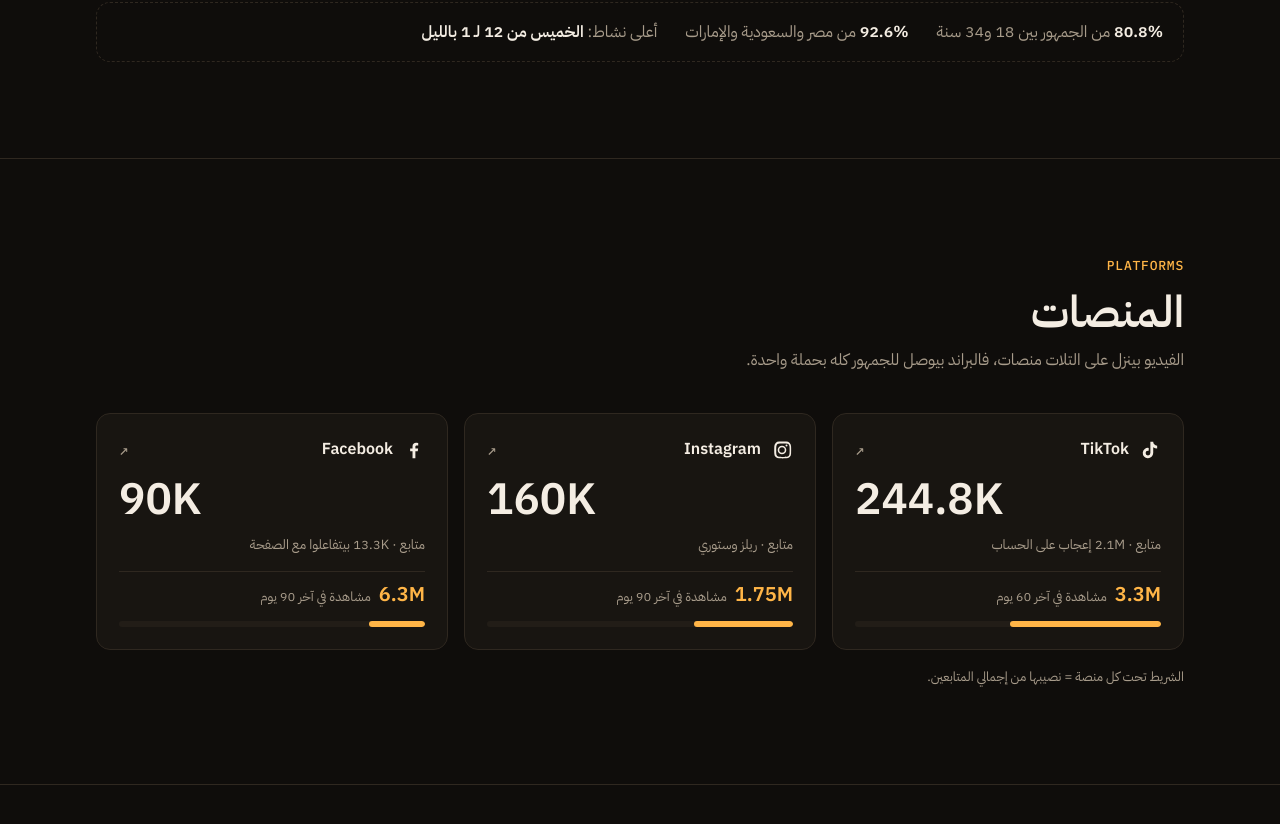
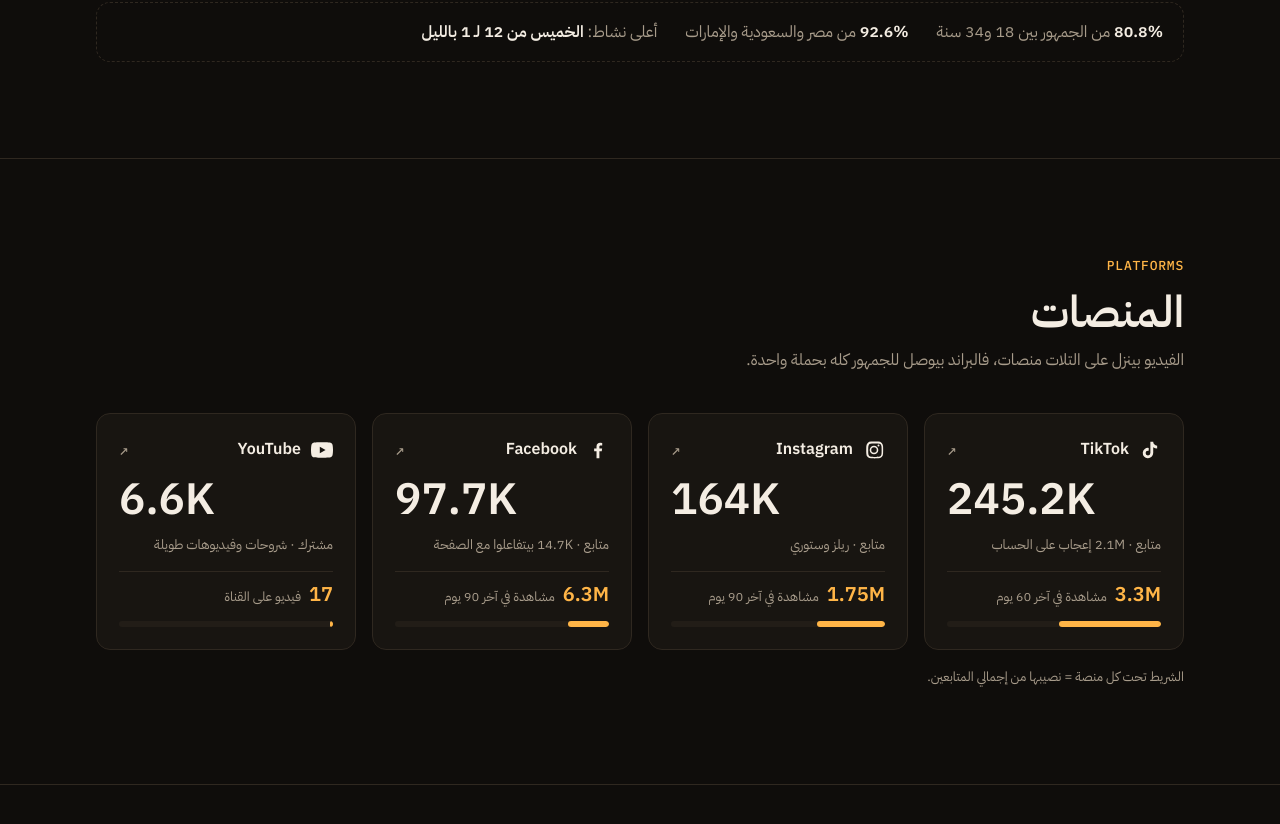
Before and after one commit to elalamyph/elalamyph.github.io, a plain HTML site: page index.html in a window 1280 px wide. Shown: the part 1956-2780 px from the top of the page. Drawn offline with Linux system fonts and the light colour scheme; a web font is replaced by a local one.

Commit message:
Verified follower counts, add YouTube, new share image
Co-Authored-By: Claude Opus 5.5 <noreply@anthropic.com>

```diff
--- a/index.html
+++ b/index.html
@@ -5,11 +5,11 @@
 <meta name="viewport" content="width=device-width, initial-scale=1, viewport-fit=cover">
 <title>محمود عثمان | Media Kit</title>
 <meta name="claude:viewport-fit-sides" content="cover">
-<meta name="description" content="ميديا كيت محمود عثمان (@elalamy_ph): صانع محتوى عربي في الذكاء الاصطناعي والتقنية. 494K+ متابع على تيك توك وإنستجرام وفيسبوك.">
+<meta name="description" content="ميديا كيت محمود عثمان (@elalamy_ph): صانع محتوى عربي في الذكاء الاصطناعي والتقنية. 513K+ متابع على تيك توك وإنستجرام وفيسبوك.">
 <meta name="theme-color" content="#0f0d0b">
 <meta property="og:type" content="website">
 <meta property="og:title" content="محمود عثمان | Media Kit">
-<meta property="og:description" content="صانع محتوى AI وتقنية · 494K+ متابع · 11M+ مشاهدة في 90 يوم">
+<meta property="og:description" content="صانع محتوى AI وتقنية · 513K+ متابع · 11M+ مشاهدة في 90 يوم">
 <meta property="og:image" content="https://elalamyph.github.io/og.jpg">
 <meta property="og:image:width" content="1200">
 <meta property="og:image:height" content="630">
@@ -203,7 +203,7 @@ section { padding-block: clamp(56px, 8vw, 96px); border-top: 1px solid var(--lin
 .why-card p { color: var(--muted); }
 
 /* platforms */
-.platforms { display: grid; grid-template-columns: repeat(3, minmax(0, 1fr)); gap: 16px; }
+.platforms { display: grid; grid-template-columns: repeat(4, minmax(0, 1fr)); gap: 16px; }
 .plat {
   display: grid; gap: 14px; padding: 22px; border-radius: var(--radius);
   background: var(--surface); border: 1px solid var(--line); text-decoration: none;
@@ -497,7 +497,10 @@ footer .wrap { display: flex; flex-wrap: wrap; justify-content: space-between; g
   .p-chip .ic { width: 30px; height: 30px; }
   .p-chip b { font-size: 15px; }
   .ribbon .wrap { grid-template-columns: repeat(2, minmax(0, 1fr)); row-gap: 26px; }
-  .why, .platforms, .aud, .services { grid-template-columns: 1fr; }
+  .why, .aud, .services { grid-template-columns: 1fr; }
+  .platforms { grid-template-columns: repeat(2, minmax(0, 1fr)); gap: 12px; }
+  .plat { padding: 16px; }
+  .plat .num { font-size: var(--step-2); }
   .gears { grid-template-columns: repeat(2, minmax(0, 1fr)); gap: 12px; }
   .ads { grid-auto-columns: 44%; }
   .pt-grid { grid-template-columns: repeat(2, minmax(0, 1fr)); }
@@ -541,7 +544,8 @@ footer .wrap { display: flex; flex-wrap: wrap; justify-content: space-between; g
   .p-card { -webkit-mask: none; mask: none; }
   .p-cut { -webkit-mask: none; mask: none; }
   .ribbon .wrap, .metrics, .tops { grid-template-columns: repeat(4, minmax(0, 1fr)); }
-  .why, .platforms, .aud, .services { grid-template-columns: repeat(3, minmax(0, 1fr)); }
+  .why, .aud, .services { grid-template-columns: repeat(3, minmax(0, 1fr)); }
+  .platforms { grid-template-columns: repeat(4, minmax(0, 1fr)); }
   .gears, .tools { grid-template-columns: repeat(3, minmax(0, 1fr)); }
   .ads { grid-template-columns: repeat(5, minmax(0, 1fr)); grid-auto-flow: row; overflow: visible; }
   .pt-grid { grid-template-columns: repeat(4, minmax(0, 1fr)); }
@@ -674,7 +678,7 @@ footer .wrap { display: flex; flex-wrap: wrap; justify-content: space-between; g
           </svg>
         </div>
         <img class="p-cut" src="portrait-3d.png" alt="محمود عثمان" width="900" height="900" fetchpriority="high">
-        <div class="p-chip chip-a"><span class="ic"><svg viewBox="0 0 24 24" aria-hidden="true"><path d="M9 11a4 4 0 1 0 0-8 4 4 0 0 0 0 8zm0 2c-3.3 0-7 1.7-7 4.5V20h14v-2.5C16 14.7 12.3 13 9 13zm7.5-2a3.5 3.5 0 1 0-1-6.9 6 6 0 0 1 0 6.8c.3.1.6.1 1 .1zm1.4 2.1A5.8 5.8 0 0 1 20 17.5V20h2v-2.5c0-2.1-1.8-3.6-4.1-4.4z"/></svg></span><span><b>494K+</b><small data-i18n="chipA">متابع على 3 منصات</small></span></div>
+        <div class="p-chip chip-a"><span class="ic"><svg viewBox="0 0 24 24" aria-hidden="true"><path d="M9 11a4 4 0 1 0 0-8 4 4 0 0 0 0 8zm0 2c-3.3 0-7 1.7-7 4.5V20h14v-2.5C16 14.7 12.3 13 9 13zm7.5-2a3.5 3.5 0 1 0-1-6.9 6 6 0 0 1 0 6.8c.3.1.6.1 1 .1zm1.4 2.1A5.8 5.8 0 0 1 20 17.5V20h2v-2.5c0-2.1-1.8-3.6-4.1-4.4z"/></svg></span><span><b>513K+</b><small data-i18n="chipA">متابع على 4 منصات</small></span></div>
         <div class="p-chip chip-b"><span class="ic"><svg viewBox="0 0 24 24" aria-hidden="true"><path d="M8 5.5v13a1 1 0 0 0 1.5.9l10.4-6.5a1 1 0 0 0 0-1.8L9.5 4.6A1 1 0 0 0 8 5.5z"/></svg></span><span><b>11M+</b><small data-i18n="chipB">مشاهدة في آخر 90 يوم</small></span></div>
       </figure>
     </div>
@@ -682,7 +686,7 @@ footer .wrap { display: flex; flex-wrap: wrap; justify-content: space-between; g
 
   <div class="ribbon" id="numbers">
     <div class="wrap">
-      <div class="big reveal" style="--i:0"><span class="num hl" data-count="494" data-suffix="K+">494K+</span><span data-i18n="r1">متابع على 3 منصات</span></div>
+      <div class="big reveal" style="--i:0"><span class="num hl" data-count="513" data-suffix="K+">513K+</span><span data-i18n="r1">متابع على 4 منصات</span></div>
       <div class="big reveal" style="--i:1"><span class="num" data-count="28.2" data-dec="1" data-suffix="M">28.2M</span><span data-i18n="r2y">مشاهدة على تيك توك في آخر سنة</span></div>
       <div class="big reveal" style="--i:2"><span class="num" data-count="11" data-suffix="M+">11M+</span><span data-i18n="r2">مشاهدة على 3 منصات في آخر 90 يوم</span></div>
       <div class="big reveal" style="--i:3"><span class="num" data-count="44" data-suffix="">44</span><span data-i18n="r3">فيديو إعلاني لبراندات</span></div>
@@ -774,30 +778,40 @@ footer .wrap { display: flex; flex-wrap: wrap; justify-content: space-between; g
             <span class="plat-name"><svg viewBox="0 0 24 24" aria-hidden="true"><path d="M16.6 5.8A4.3 4.3 0 0 1 15.5 3h-3.1v12.4a2.6 2.6 0 1 1-2.6-2.6c.3 0 .5 0 .8.1V9.7a5.7 5.7 0 1 0 4.9 5.7V9a7.3 7.3 0 0 0 4.3 1.4V7.3a4.3 4.3 0 0 1-3.2-1.5z"/></svg>TikTok</span>
             <span class="arrow" aria-hidden="true">↗</span>
           </div>
-          <span class="num" data-count="244.8" data-dec="1" data-suffix="K">244.8K</span>
+          <span class="num" data-count="245.2" data-dec="1" data-suffix="K">245.2K</span>
           <small data-i18n="tkSub">متابع · 2.1M إعجاب على الحساب</small>
           <span class="plat-views"><b class="ltr">3.3M</b><span data-i18n="pv60">مشاهدة في آخر 60 يوم</span></span>
-          <div class="share"><i style="width:49.5%;--i:0"></i></div>
+          <div class="share"><i style="width:47.7%;--i:0"></i></div>
         </a>
         <a class="plat spot reveal" style="--i:1" href="https://www.instagram.com/elalamy_ph/" target="_blank" rel="noopener">
           <div class="plat-top">
             <span class="plat-name"><svg viewBox="0 0 24 24" aria-hidden="true"><path d="M12 7.3A4.7 4.7 0 1 0 16.7 12 4.7 4.7 0 0 0 12 7.3zm0 7.7a3 3 0 1 1 3-3 3 3 0 0 1-3 3zm6-7.9a1.1 1.1 0 1 1-1.1-1.1A1.1 1.1 0 0 1 18 7.1zM21.9 8.2a5.4 5.4 0 0 0-1.5-3.9 5.5 5.5 0 0 0-3.9-1.5c-1.5-.1-6-.1-7.5 0a5.4 5.4 0 0 0-3.9 1.5A5.4 5.4 0 0 0 3.6 8.2c-.1 1.5-.1 6 0 7.5a5.4 5.4 0 0 0 1.5 3.9 5.5 5.5 0 0 0 3.9 1.5c1.5.1 6 .1 7.5 0a5.4 5.4 0 0 0 3.9-1.5 5.5 5.5 0 0 0 1.5-3.9c.1-1.5.1-6 0-7.5zM19.9 17.4a3 3 0 0 1-1.7 1.7c-1.2.5-4 .4-5.2.4s-4 .1-5.2-.4a3 3 0 0 1-1.7-1.7c-.5-1.2-.4-4-.4-5.2s-.1-4 .4-5.2a3 3 0 0 1 1.7-1.7c1.2-.5 4-.4 5.2-.4s4-.1 5.2.4a3 3 0 0 1 1.7 1.7c.5 1.2.4 4 .4 5.2s.1 4-.4 5.2z"/></svg>Instagram</span>
             <span class="arrow" aria-hidden="true">↗</span>
           </div>
-          <span class="num" data-count="160" data-suffix="K">160K</span>
+          <span class="num" data-count="164" data-suffix="K">164K</span>
           <small data-i18n="igSub">متابع · ريلز وستوري</small>
           <span class="plat-views"><b class="ltr">1.75M</b><span data-i18n="pv90">مشاهدة في آخر 90 يوم</span></span>
-          <div class="share"><i style="width:32.3%;--i:1"></i></div>
+          <div class="share"><i style="width:31.9%;--i:1"></i></div>
         </a>
         <a class="plat spot reveal" style="--i:2" href="https://www.facebook.com/mahmoudOthman800" target="_blank" rel="noopener">
           <div class="plat-top">
             <span class="plat-name"><svg viewBox="0 0 24 24" aria-hidden="true"><path d="M13.5 21v-7.6h2.6l.4-3h-3V8.5c0-.9.2-1.5 1.5-1.5h1.6V4.3a21 21 0 0 0-2.3-.1c-2.3 0-3.9 1.4-3.9 4v2.2H7.8v3h2.6V21z"/></svg>Facebook</span>
             <span class="arrow" aria-hidden="true">↗</span>
           </div>
-          <span class="num" data-count="90" data-suffix="K">90K</span>
-          <small data-i18n="fbSub">متابع · 13.3K بيتفاعلوا مع الصفحة</small>
+          <span class="num" data-count="97.7" data-dec="1" data-suffix="K">97.7K</span>
+          <small data-i18n="fbSub">متابع · 14.7K بيتفاعلوا مع الصفحة</small>
           <span class="plat-views"><b class="ltr">6.3M</b><span data-i18n="pv90">مشاهدة في آخر 90 يوم</span></span>
-          <div class="share"><i style="width:18.2%;--i:2"></i></div>
+          <div class="share"><i style="width:19.0%;--i:2"></i></div>
+        </a>
+        <a class="plat spot reveal" style="--i:3" href="https://www.youtube.com/@mahmoud.othman.1" target="_blank" rel="noopener">
+          <div class="plat-top">
+            <span class="plat-name"><svg viewBox="0 0 24 24" aria-hidden="true"><path d="M23.5 6.2a3 3 0 0 0-2.1-2.1C19.5 3.6 12 3.6 12 3.6s-7.5 0-9.4.5A3 3 0 0 0 .5 6.2 31 31 0 0 0 0 12a31 31 0 0 0 .5 5.8 3 3 0 0 0 2.1 2.1c1.9.5 9.4.5 9.4.5s7.5 0 9.4-.5a3 3 0 0 0 2.1-2.1A31 31 0 0 0 24 12a31 31 0 0 0-.5-5.8zM9.6 15.6V8.4l6.3 3.6-6.3 3.6z"/></svg>YouTube</span>
+            <span class="arrow" aria-hidden="true">↗</span>
+          </div>
+          <span class="num" data-count="6.6" data-dec="1" data-suffix="K">6.6K</span>
+          <small data-i18n="ytSub">مشترك · شروحات وفيديوهات طويلة</small>
+          <span class="plat-views"><b class="ltr">17</b><span data-i18n="ytVid">فيديو على القناة</span></span>
+          <div class="share"><i style="width:1.3%;--i:3"></i></div>
         </a>
       </div>
       <p class="note reveal" data-i18n="pNote">الشريط تحت كل منصة = نصيبها من إجمالي المتابعين.</p>
@@ -1133,6 +1147,7 @@ footer .wrap { display: flex; flex-wrap: wrap; justify-content: space-between; g
         <a class="btn" href="https://www.tiktok.com/@elalamy_ph" target="_blank" rel="noopener">TikTok</a>
         <a class="btn" href="https://www.instagram.com/elalamy_ph/" target="_blank" rel="noopener">Instagram</a>
         <a class="btn" href="https://www.facebook.com/mahmoudOthman800" target="_blank" rel="noopener">Facebook</a>
+        <a class="btn" href="https://www.youtube.com/@mahmoud.othman.1" target="_blank" rel="noopener">YouTube</a>
         <a class="btn pdf-btn" href="mediakit-ar.pdf" download="Mahmoud-Osman-Media-Kit.pdf"><span data-i18n="pdf">تحميل PDF</span></a>
       </div>
     </div>
@@ -1142,7 +1157,7 @@ footer .wrap { display: flex; flex-wrap: wrap; justify-content: space-between; g
 <footer>
   <div class="wrap">
     <span data-i18n="foot1">أرقام تيك توك من تحليلات الحساب (6 سبتمبر – 4 نوفمبر 2026). أعداد المتابعين من الصفحات العامة.</span>
-    <span data-i18n="foot2">آخر تحديث: 9 نوفمبر 2026</span>
+    <span data-i18n="foot2">آخر تحديث: 21 نوفمبر 2026</span>
   </div>
 </footer>
 
@@ -1155,17 +1170,17 @@ footer .wrap { display: flex; flex-wrap: wrap; justify-content: space-between; g
 (() => {
   // Language
   const en = {
-    navCta: "Work with me", name: "Mahmoud Osman", chipA: "followers on 3 platforms", chipB: "views in the last 90 days", sub: "@elalamy_ph · Egypt",
+    navCta: "Work with me", name: "Mahmoud Osman", chipA: "followers on 4 platforms", chipB: "views in the last 90 days", sub: "@elalamy_ph · Egypt",
     tagline: "Arabic creator covering <em>AI and tech</em>. I test tools, apps and phones myself and tell people what's worth it.",
     chip1: "AI tools", chip2: "Apps", chip3: "Phone reviews", chip4: "Hands-on tutorials",
     heroCta: "Start a campaign", pdf: "Download PDF", verified: "Numbers taken directly from account analytics · November 2026",
-    r1: "followers across 3 platforms", r2: "views across 3 platforms in the last 90 days", r2y: "TikTok views in the last year", pv60: "views in the last 60 days", pv90: "views in the last 90 days", r3: "sponsored videos published", r4: "videos past 1M views",
+    r1: "followers across 4 platforms", r2: "views across 3 platforms in the last 90 days", r2y: "TikTok views in the last year", pv60: "views in the last 60 days", pv90: "views in the last 90 days", r3: "sponsored videos published", r4: "videos past 1M views",
     whyTitle: "Why work with me",
     w1: "An audience in buying age", w1p: "of viewers are 18–34, mostly men who follow tech. The same people who buy phones, app subscriptions and AI tools.",
     w2: "Content people save", w2p: "saves on the top 4 videos. A save means the viewer plans to come back, so your product stays in front of them until they decide.",
     w3: "Real ad experience", w3p: "sponsored videos for brands like MiniMax, Kimi, Temu and itel, in a natural style close to my regular content, so viewers watch to the end.",
     pTitle: "Platforms", pSub: "Each video goes out on all three, so one campaign reaches the whole audience.",
-    tkSub: "followers · 2.1M likes on the account", igSub: "followers · Reels & Stories", fbSub: "followers · 13.3K talking about this",
+    tkSub: "followers · 2.1M likes on the account", igSub: "followers · Reels & Stories", fbSub: "followers · 14.7K talking about this", ytSub: "subscribers · tutorials & long-form", ytVid: "videos on the channel",
     pNote: "The bar under each platform shows its share of total followers.",
     perfTitle: "Views & engagement", perfSub: "Straight from account analytics, each figure with its own time period.",
     mv1: "TikTok views", mv2: "TikTok likes", mv3: "Views across 3 platforms", mv4: "Typical views per ad", mv5: "TikTok", mv6: "Facebook", mv7: "Instagram", mv8: "Engagement rate",
@@ -1203,7 +1218,7 @@ footer .wrap { display: flex; flex-wrap: wrap; justify-content: space-between; g
     s6: "Launch coverage", s6p: "Launch-day content plus follow-up, for new phones, apps and tools.",
     rates: "<b>Fixed packages with clear prices</b>, from a single story to full reach across 3 platforms.", ratesBtn: "Packages & prices",
     ctTitle: "Let's make something <em>that spreads</em>", ctSub: "For collaborations and ads, email me.",
-    copy: "Copy email", foot1: "TikTok figures from account analytics (Sep 6 – Nov 4, 2026). Follower counts from public profiles.", foot2: "Last updated: Nov 9, 2026"
+    copy: "Copy email", foot1: "TikTok figures from account analytics (Sep 6 – Nov 4, 2026). Follower counts from public profiles.", foot2: "Last updated: Nov 21, 2026"
   };
   const msgs = {
     ar: { copied: "اتنسخ الإيميل", copyFail: "حدد الإيميل اللي فوق وانسخه", alt: "محمود عثمان", langBtn: "EN", langLabel: "Switch to English", pdf: "mediakit-ar.pdf" },
```
Also changed, not shown: rates.html (+2 -2 lines), og.jpg, 4 other files.
